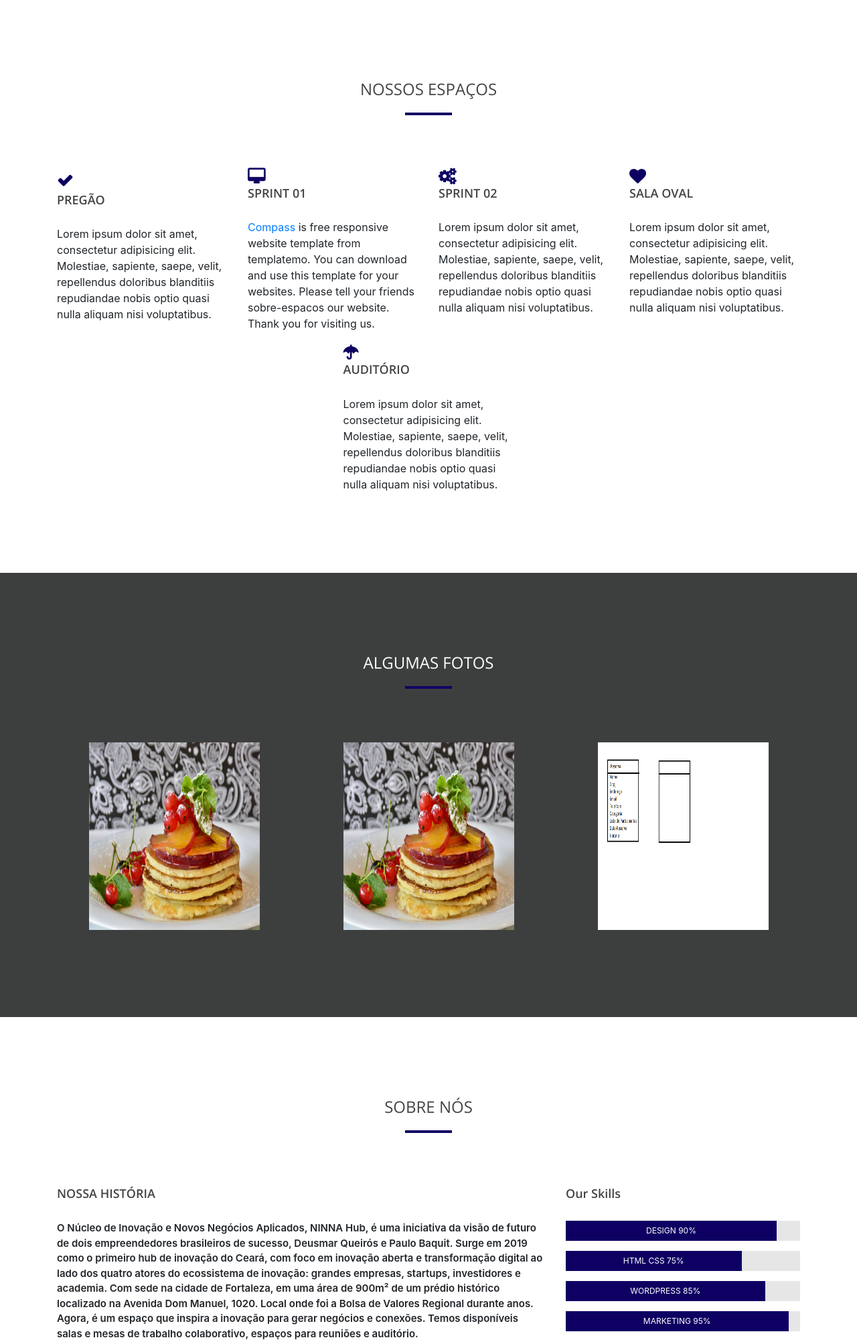
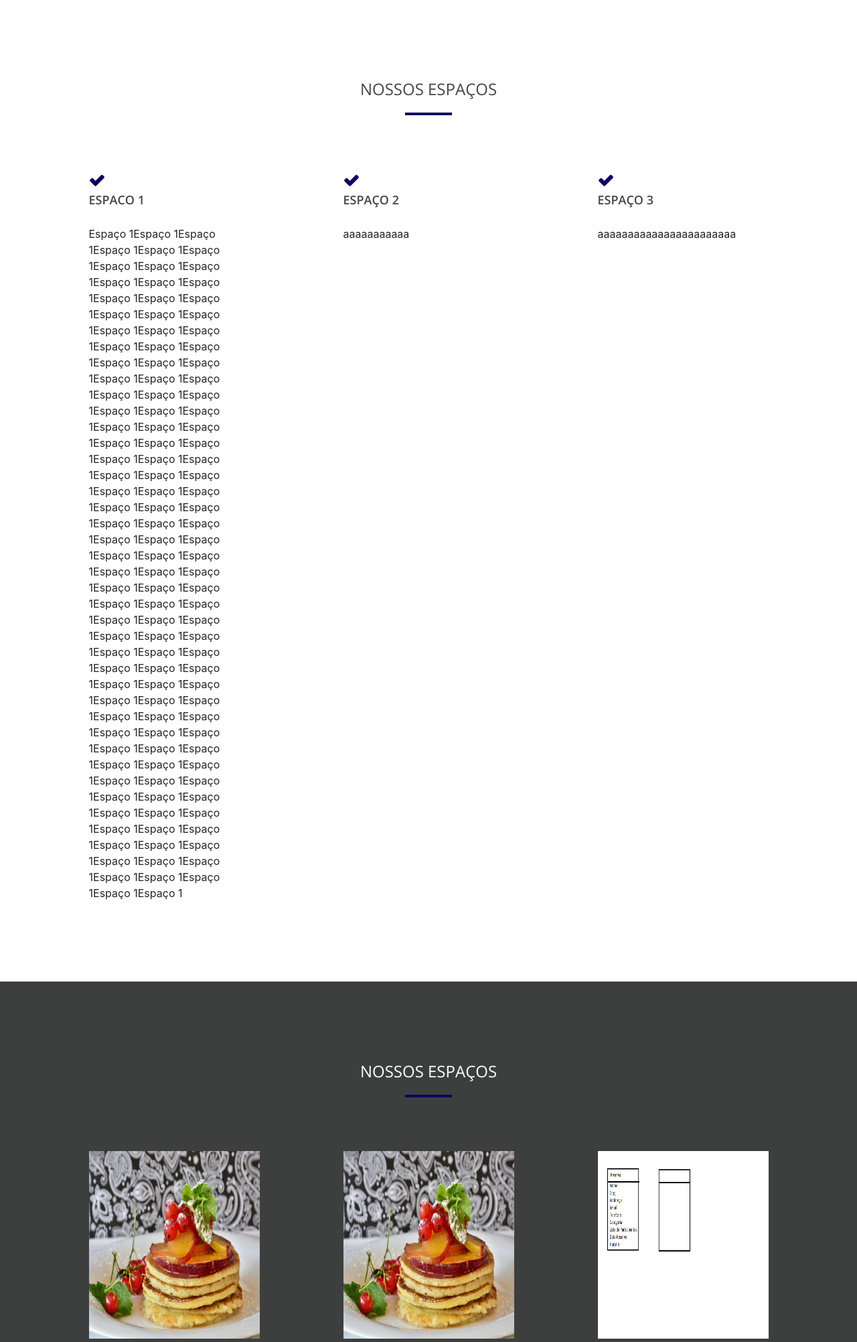
Before and after one commit to Michel-Rooney/sigen, a Django app: page / in a window 1280 px wide. Shown: the part 647-2650 px from the top of the page at 67% size. Run offline with Django 4.2, Linux system fonts and the light colour scheme; data comes from the database, SQL or seed files in the repository; both versions use the stored data as it was after the commit; some libraries are stand-ins or nearby versions; some web fonts are replaced.

Commit message:
adicionando links na navbar e descrição dinamica aos espaços

```diff
--- a/administrador/templates/check.html
+++ b/administrador/templates/check.html
@@ -17,6 +17,7 @@
           }
         }
     </script>
+{% if user.is_authenticated %}
     {% for caso in casos %}
     {% if caso.participantes_presentes == 0%}
       <div class="parte-branca">
@@ -47,6 +48,7 @@
       {%endif%}
       {% endfor %}
     </main>
+{%endif%}
     <!-- Começo do footer -->
     {% include 'partials/_footer.html' %}
     <!-- Final do footer -->
--- a/administrador/urls.py
+++ b/administrador/urls.py
@@ -6,7 +6,7 @@ urlpatterns =[
     path('login/', views.login, name='login'),
     path('logout/', views.logout, name = 'logout'),
     #Pagina de Adm
-    path('adm/', views.administrador, name='administrador'),
+    path('pagina_administrador/', views.administrador, name='administrador'),
     #check-in/out
     path('check/', views.check, name='check'),
     path('check_in/<int:id>', views.check_in, name='check_in'),
--- a/reserva/templates/index.html
+++ b/reserva/templates/index.html
@@ -15,61 +15,21 @@
                 <span></span>
             </div> <!-- /.title-section -->
             <div class="row">
+                {% if espacos %}
+                {% for espaco in espacos %}
                 <div class="col-md-3 col-sm-6">
                     <div class="servicos-item">
                         <div class="servicos-header">
                             <i class="fa-duotone fa-check"></i>
-                            <h3>Pregão</h3>
+                            <h3>{{espaco.nome}}</h3>
                         </div>
                         <div class="servicos-description">
-                            Lorem ipsum dolor sit amet, consectetur adipisicing elit. Molestiae, sapiente, saepe, velit, repellendus doloribus blanditiis repudiandae nobis optio quasi nulla aliquam nisi voluptatibus.
+                            {{espaco.descricao}}
                         </div>
                     </div> <!-- /.servicos-item -->
                 </div> <!-- /.col-md-3 -->
-                <div class="col-md-3 col-sm-6">
-                    <div class="servicos-item">
-                        <div class="servicos-header">
-                            <i class="fa fa-desktop"></i>
-                            <h3>Sprint 01</h3>
-                        </div>
-                        <div class="servicos-description">
-                            <a rel="nofollow" href="#" target="_parent">Compass</a> is free responsive website template from templatemo. You can download and use this template for your websites. Please tell your friends sobre-espacos our website. Thank you for visiting us.
-                        </div>
-                    </div> <!-- /.servicos-item -->
-                </div> <!-- /.col-md-3 -->
-                <div class="col-md-3 col-sm-6">
-                    <div class="servicos-item">
-                        <div class="servicos-header">
-                            <i class="fa fa-cogs"></i>
-                            <h3>Sprint 02</h3>
-                        </div>
-                        <div class="servicos-description">
-                            Lorem ipsum dolor sit amet, consectetur adipisicing elit. Molestiae, sapiente, saepe, velit, repellendus doloribus blanditiis repudiandae nobis optio quasi nulla aliquam nisi voluptatibus.
-                        </div>
-                    </div> <!-- /.servicos-item -->
-                </div> <!-- /.col-md-3 -->
-                <div class="col-md-3 col-sm-6">
-                    <div class="servicos-item">
-                        <div class="servicos-header">
-                            <i class="fa fa-heart"></i>
-                            <h3>Sala Oval</h3>
-                        </div>
-                        <div class="servicos-description">
-                            Lorem ipsum dolor sit amet, consectetur adipisicing elit. Molestiae, sapiente, saepe, velit, repellendus doloribus blanditiis repudiandae nobis optio quasi nulla aliquam nisi voluptatibus.
-                        </div>
-                    </div> <!-- /.servicos-item -->
-                </div> <!-- /.col-md-3 -->
-                <div class="col-md-3 col-sm-6">
-                    <div class="servicos-item">
-                        <div class="servicos-header">
-                            <i class="fa fa-umbrella"></i>
-                            <h3>Auditório</h3>
-                        </div>
-                        <div class="servicos-description">
-                            Lorem ipsum dolor sit amet, consectetur adipisicing elit. Molestiae, sapiente, saepe, velit, repellendus doloribus blanditiis repudiandae nobis optio quasi nulla aliquam nisi voluptatibus.
-                        </div>
-                    </div> <!-- /.servicos-item -->
-                </div> <!-- /.col-md-3 -->
+            {%endfor%}
+            {%endif%}
             </div> <!-- /.row -->
         </div> <!-- /.container -->
     </div> <!-- /#servicos -->
@@ -77,7 +37,7 @@
     <div id="portfolio" class="section-content">
         <div class="container">
             <div class="title-section text-center">
-                <h2>Algumas fotos</h2>
+                <h2>Nossos Espaços</h2>
                 <span></span>
             </div> <!-- /.title-section -->
             <div class="row">
```
Also changed, not shown: administrador/views.py (+4 -4 lines), reserva/templates/partials/_navbar.html (+6 -6 lines), db.sqlite3.
